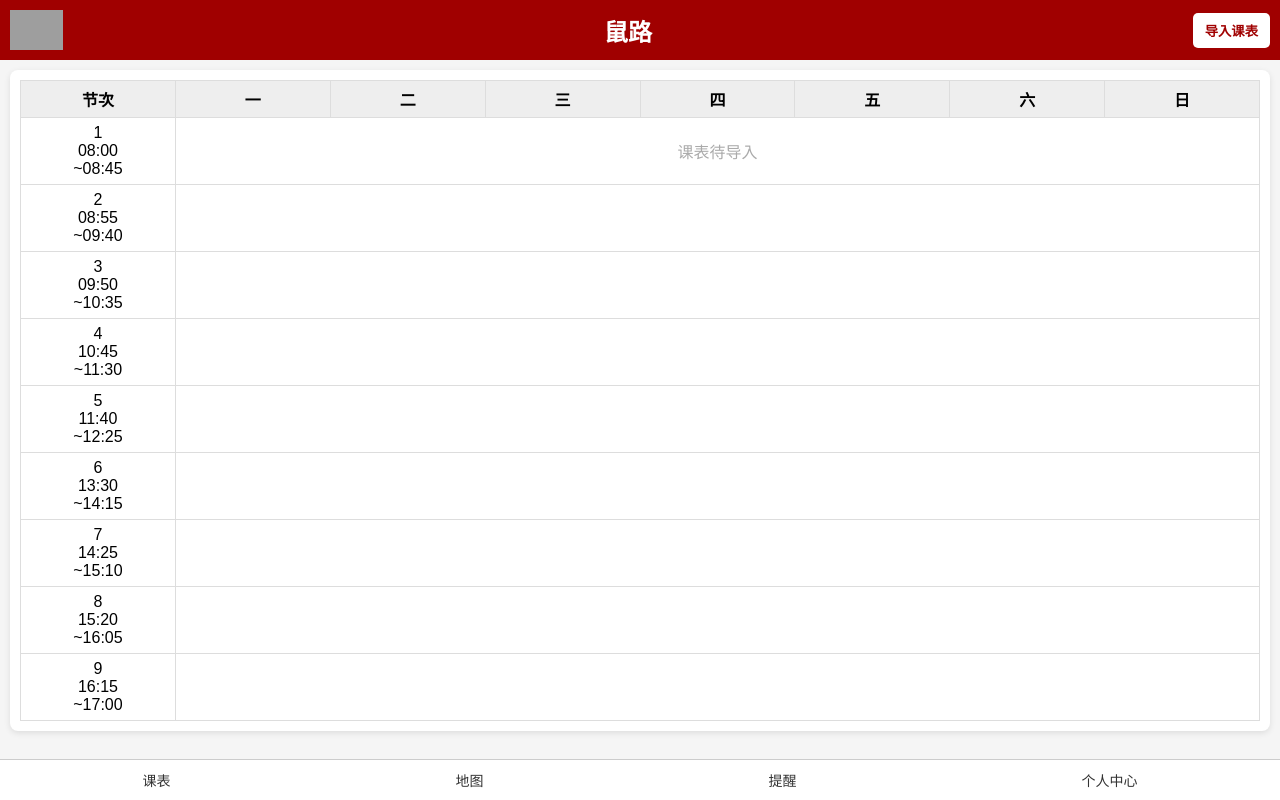
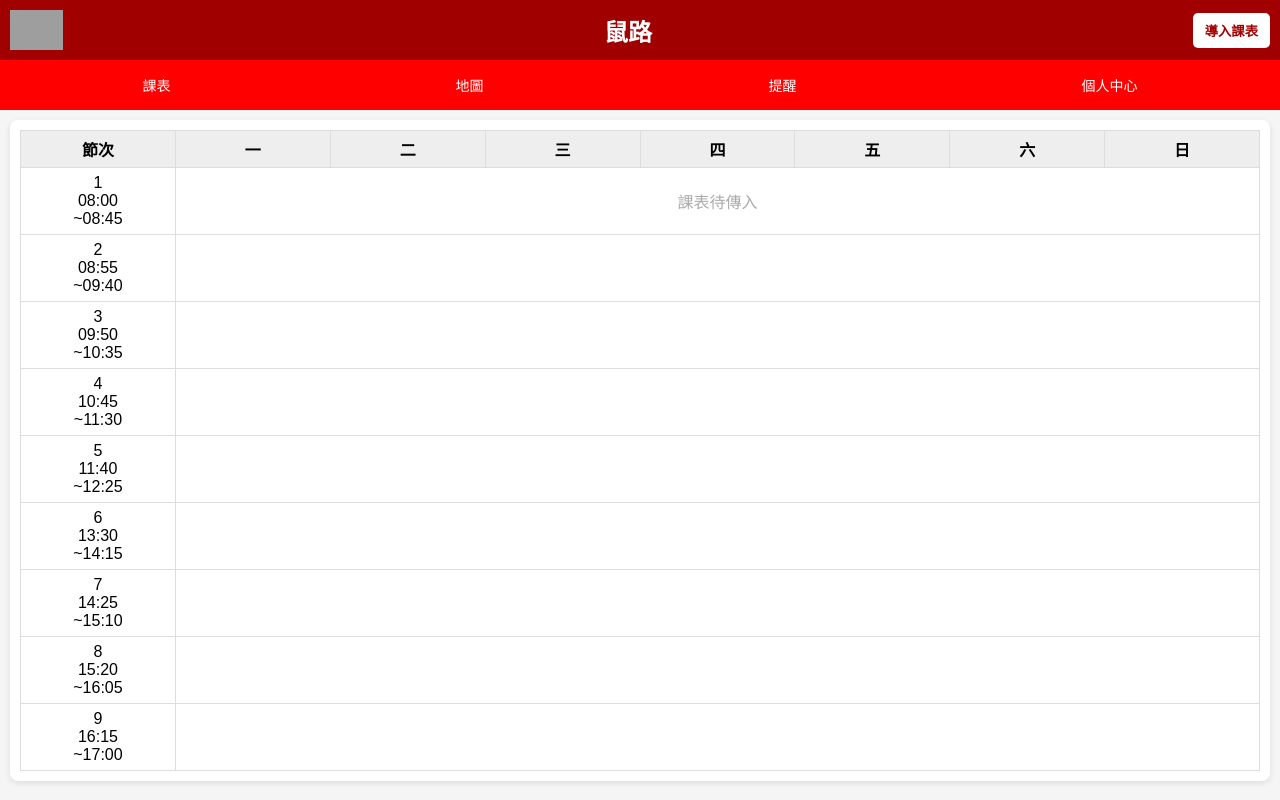
Before and after one commit to Xylonaaa/mouseroad, a Flask app: page / in a window 1280 px wide. Run offline with Flask 3, Linux system fonts and the light colour scheme; grey boxes are pictures that could not be loaded.

Commit message:
按钮优化

```diff
--- a/templates/index.html
+++ b/templates/index.html
@@ -1,9 +1,9 @@
 <!DOCTYPE html>
-<html lang="zh-Hant">
+<html lang="zh-CN">
 <head>
   <meta charset="UTF-8">
   <meta name="viewport" content="width=device-width, initial-scale=1.0">
-  <title>鼠路 - 课表首页</title>
+  <title>鼠路 - 課表首頁</title>
   <style>
     body {
       margin: 0;
@@ -65,32 +65,41 @@
       display: flex;
       justify-content: space-around;
       padding: 10px 0;
-      background-color: #fff;
-      border-top: 1px solid #ccc;
-      position: fixed;
-      bottom: 0;
+      background-color: red;
       width: 100%;
     }
-    .nav div {
+    .nav button {
       text-align: center;
       font-size: 14px;
-      color: #333;
+      color: white;
+      background-color: red;
+      border: none;
+      padding: 5px 10px;
+      border-radius: 5px;
+      cursor: pointer;
     }
   </style>
 </head>
 <body>
 
   <header>
-    <img src="https://ts1.tc.mm.bing.net/th/id/R-C.9eb082785fdf2ef9f02a5234c4aa3bdb?rik=1NE7DM1OnLazoA&riu=http%3a%2f%2foss.vismatrix.cn%2fuploads%2f20200921%2fFpXM-6xA6f_0ponloVtciDIF0__-.png&ehk=dB9O9tcuqUZ8b%2fPEcxCQP59JKLrTraoHNxz8vYQOJLE%3d&risl=&pid=ImgRaw&r=0" alt="校徽"> <!-- 可替換為實際圖片路徑 -->
+    <img src="school_logo.png" alt="校徽"> <!-- 可替換為實際圖片路徑 -->
     <h1>鼠路</h1>
-    <button>导入课表</button>
+    <button>導入課表</button>
   </header>
+
+  <div class="nav">
+    <button>課表</button>
+    <button>地圖</button>
+    <button>提醒</button>
+    <button>個人中心</buttonv>
+  </div>
 
   <div class="timetable">
     <table>
       <thead>
         <tr>
-          <th>节次</th>
+          <th>節次</th>
           <th>一</th>
           <th>二</th>
           <th>三</th>
@@ -101,7 +110,7 @@
         </tr>
       </thead>
       <tbody>
-        <tr><td>1<br>08:00<br>~08:45</td><td colspan="7" class="placeholder">课表待导入</td></tr>
+        <tr><td>1<br>08:00<br>~08:45</td><td colspan="7" class="placeholder">課表待傳入</td></tr>
         <tr><td>2<br>08:55<br>~09:40</td><td colspan="7"></td></tr>
         <tr><td>3<br>09:50<br>~10:35</td><td colspan="7"></td></tr>
         <tr><td>4<br>10:45<br>~11:30</td><td colspan="7"></td></tr>
@@ -114,12 +123,7 @@
     </table>
   </div>
 
-  <div class="nav">
-    <div>课表</div>
-    <div>地图</div>
-    <div>提醒</div>
-    <div>个人中心</div>
-  </div>
+
 
 </body>
 </html>
```
